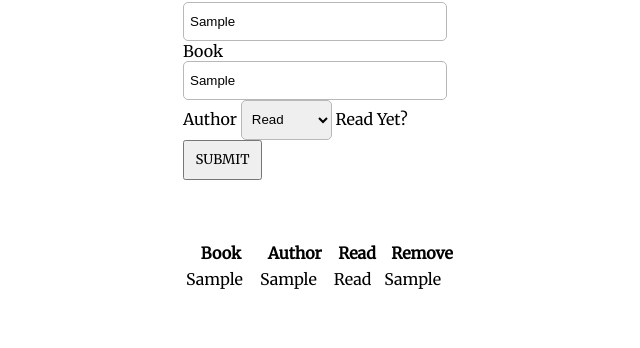
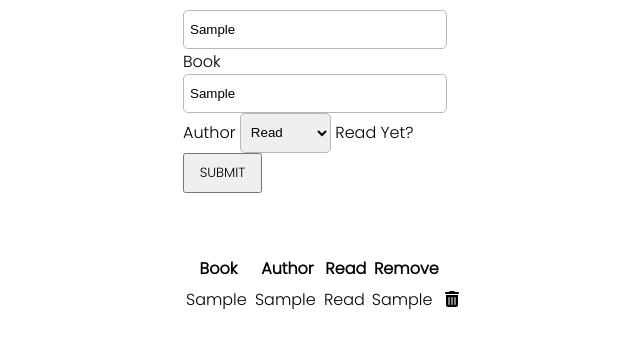
Before and after one commit to AidenM99/Library, a plain HTML site: page index.html in a window 1280 px wide. Both pictures are taken after typing "Sample", "Sample" into the empty fields and a click on the button "SUBMIT". Shown: the part 156-504 px from the top of the page, without its empty margins (317-957 px from the left). Drawn offline with Linux system fonts and the light colour scheme.

Commit message:
Add button to remove table rows

```diff
--- a/index.html
+++ b/index.html
@@ -7,6 +7,7 @@
     <meta name="viewport" content="width=device-width, initial-scale=1.0">
     <link rel="stylesheet" href="styles.css">
     <title>Book Library</title>
+    <script src="https://kit.fontawesome.com/dd454af853.js" crossorigin="anonymous"></script>
 </head>
 
 <body>
--- a/scripts.js
+++ b/scripts.js
@@ -1,8 +1,9 @@
+const body = document.querySelector("body");
 const bookField = document.getElementById("book");
 const authorField = document.getElementById("author");
 const readField = document.getElementById("read");
 const submit = document.getElementById("submit");
-const table = document.querySelector(".book-table")
+const table = document.querySelector(".book-table");
 
 let myLibrary = [];
 
@@ -18,22 +19,30 @@ function addBookToLibrary() {
     const read = readField.value;
     const newBook = new Book(title, author, read);
     myLibrary.push(newBook);
-    updateTable(title, author);
+    updateTable();
 };
 
 submit.addEventListener("click", () => {
     addBookToLibrary();
 });
 
-function updateTable(title, author) {
-        const newRow = document.createElement("TR");
-        table.append(newRow);
-        for (i=myLibrary.length-1; i<=myLibrary.length; i++) {
-            table.innerHTML +=
-            "<tr>" + "<td>" + myLibrary[i].title  + "</td>" +
-            "<td>" + myLibrary[i].author  + "</td>" +
-            "<td>" + myLibrary[i].read  + "</td>" +
-            "<td>" + myLibrary[i].title  + "</td>" +
+function updateTable() {
+    const newRow = document.createElement("TR");
+    table.append(newRow);
+    for (i = myLibrary.length-1; i < myLibrary.length; i++) {
+        table.innerHTML +=
+            "<tr>" + "<td>" + myLibrary[i].title + "</td>" +
+            "<td>" + myLibrary[i].author + "</td>" +
+            "<td>" + myLibrary[i].read + "</td>" +
+            "<td>" + myLibrary[i].title + "</td>" +
+            "<td>" + '<i class="fas fa-trash-alt"></i>' + "</td>" +
             "</tr>"
-        }
+    }
 };
+
+body.addEventListener('click', (event) => {
+    if (event.target.tagName.toLowerCase() === 'i') {
+        const row = event.target.parentNode.parentNode
+        row.remove();
+    }
+});
--- a/styles.css
+++ b/styles.css
@@ -1,9 +1,9 @@
-@import url('https://fonts.googleapis.com/css2?family=Merriweather&display=swap');
+@import url('https://fonts.googleapis.com/css2?family=Poppins:wght@300&display=swap');
 
 body {
     margin:0;
     padding:75px 500px;
-    font-family: 'Merriweather', serif;
+    font-family: 'Poppins', sans-serif;
 }
 
 .text-input {
@@ -24,7 +24,7 @@ body {
 }
 
 .submit-button{
-    font-family: 'Merriweather', serif;
+    font-family: 'Poppins', sans-serif;
     height:40px;
     width:79px;
     padding:6px;
@@ -34,3 +34,12 @@ table {
     width:100%;
     margin-top:60px;
 }
+
+i:hover {
+    cursor: pointer;
+}
+
+i:active {
+    transform: scale(0.75);
+    transition-duration: 125ms;
+}
```
